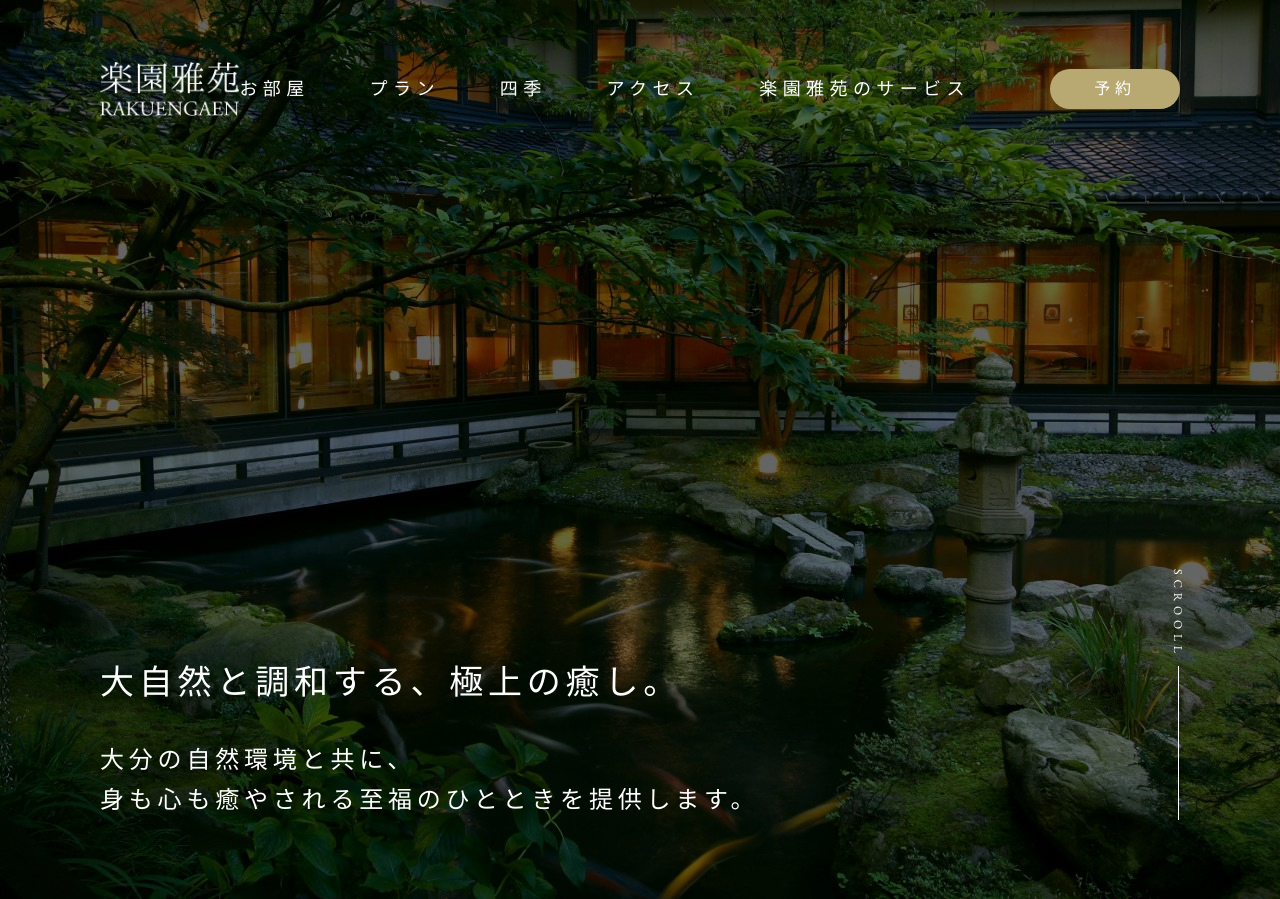
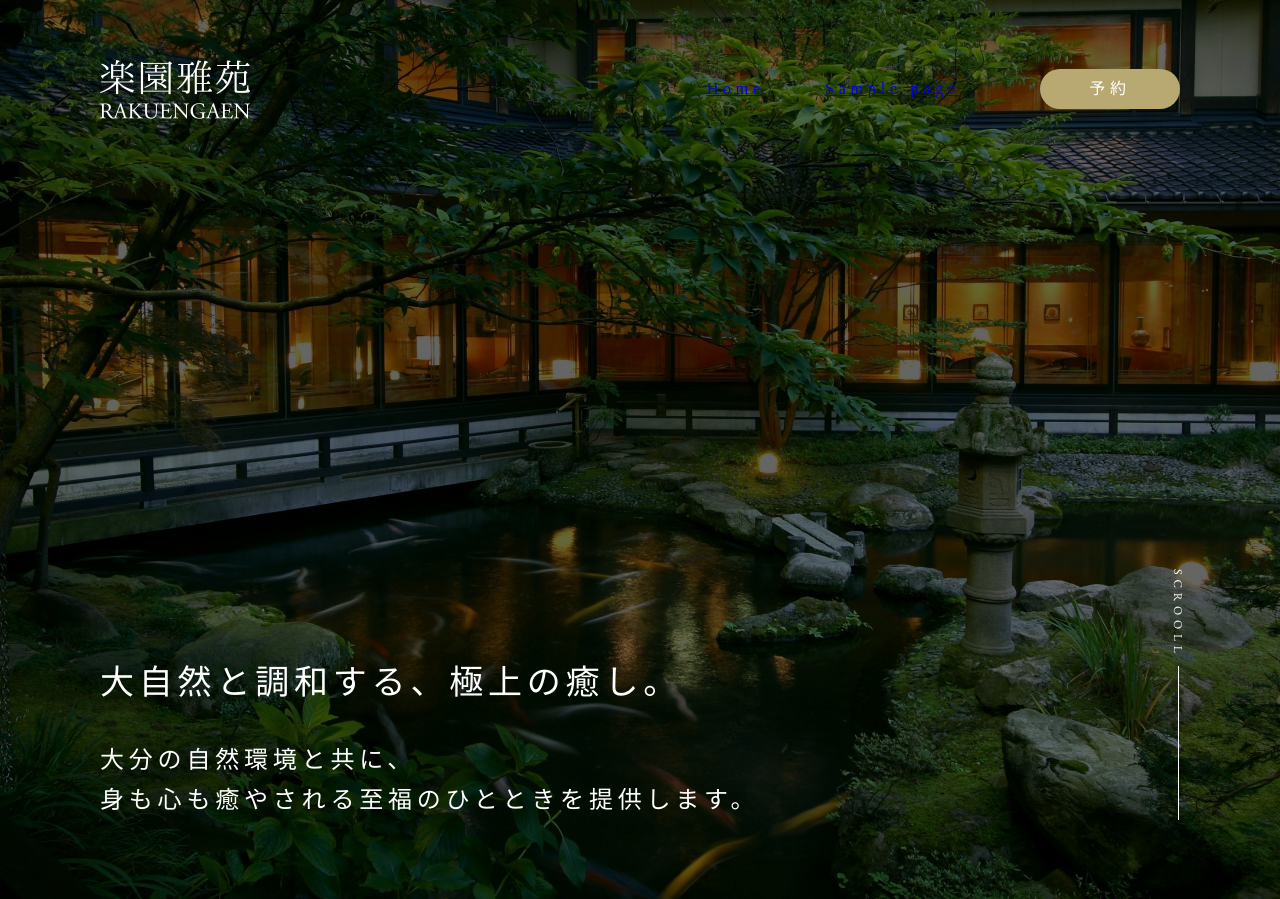
Before and after one commit to ya9ka9mi9/techelite-hp-week6, a WordPress theme: template front-page.php in a window 1280 px wide. Shown: the top 899 px of the page. Run offline with PHP 8.4 and a stand-in for WordPress, Linux system fonts and the light colour scheme; the site name, menu and one post (Sample post) are stand-ins, and other content is empty; some libraries are stand-ins or nearby versions.

Commit message:
演習6-5: header.php / footer.php に分けて get_header / get_footer で呼ぶ
- wp_nav_menu（global / footer）で管理画面のメニューを出す形に
- li / a に Week4 と同じクラスを付けるフィルターを functions.php に追加
- 画像パスを get_template_directory_uri() に、コピーライトの年を自動に

Co-Authored-By: Claude Opus 5.5 <noreply@anthropic.com>

```diff
--- /dev/null
+++ b/footer.php
@@ -0,0 +1,34 @@
+<!-- クラス名は Week4 の includes/footer.php と同じ（Week4 の CSS をそのまま使うため） -->
+<footer class="site-footer">
+  <div class="site-footer__inner">
+    <a href="<?php echo esc_url( home_url( '/' ) ); ?>" class="site-footer__logo">
+      <img src="<?php echo esc_url( get_template_directory_uri() . '/assets/images/logo-gold.png' ); ?>" alt="<?php bloginfo( 'name' ); ?> RAKUENGAEN" width="230" height="90" loading="lazy">
+    </a>
+
+    <nav class="site-footer__nav" aria-label="フッターナビ">
+      <?php
+      wp_nav_menu(
+        array(
+          'theme_location' => 'footer',                // functions.php で登録した棚の名前
+          'container'      => false,
+          'menu_class'     => 'site-footer__nav-list', // Week4 と同じクラス
+          'fallback_cb'    => false,
+        )
+      );
+      ?>
+    </nav>
+
+    <!-- 小さいリンク（運営会社・規約）。ページを作るまでは手書きのまま -->
+    <ul class="site-footer__sub">
+      <li><a href="<?php echo esc_url( home_url( '/about/' ) ); ?>" class="site-footer__link">運営会社情報</a></li>
+      <li><a href="<?php echo esc_url( home_url( '/privacy/' ) ); ?>" class="site-footer__link">プライバシーポリシー</a></li>
+      <li><a href="<?php echo esc_url( home_url( '/terms/' ) ); ?>" class="site-footer__link">利用規約</a></li>
+    </ul>
+
+    <p class="site-footer__copy"><small>&copy; <?php echo esc_html( date( 'Y' ) ); ?> <?php bloginfo( 'name' ); ?></small></p>
+  </div>
+</footer>
+
+<?php wp_footer(); // JS（main.js）を </body> の直前に出す。必須 ?>
+</body>
+</html>
--- a/front-page.php
+++ b/front-page.php
@@ -1,74 +1,5 @@
-<!DOCTYPE html>
-<html lang="ja">
-<head>
-  <meta charset="UTF-8">
-  <meta name="viewport" content="width=device-width, initial-scale=1.0">
-  <meta name="description" content="大分の自然環境と共に、身も心も癒やされる至福のひとときを提供します。日本庭園と温泉の宿、楽園雅苑。">
+<?php get_header(); ?>
 
-  <!-- favicon / OGP（Figma の Favicon・OGP フレームを書き出し） -->
-  <link rel="icon" href="/images/favicon-32.png" sizes="32x32">
-  <link rel="apple-touch-icon" href="/images/apple-touch-icon.png">
-  <meta property="og:type" content="website">
-  <meta property="og:title" content="楽園雅苑｜大自然と調和する、極上の癒し。">
-  <meta property="og:description" content="大分の自然環境と共に、身も心も癒やされる至福のひとときを提供します。日本庭園と温泉の宿、楽園雅苑。">
-  <meta property="og:image" content="/images/ogp.jpg">
-
-  <link rel="preconnect" href="https://fonts.googleapis.com">
-  <link rel="preconnect" href="https://fonts.gstatic.com" crossorigin>
-  <?php wp_head(); // 演習6-4：一時的にここへ。03 で header.php に移す ?>
-</head>
-<body>
-<header class="site-header site-header--top">
-  <div class="site-header__inner">
-    <a href="/index.php" class="site-header__logo">
-      <img src="/images/logo-white.png" alt="楽園雅苑 RAKUENGAEN" width="150" height="59">
-    </a>
-
-    <nav class="global-nav" aria-label="グローバルナビ">
-      <div class="global-nav__panel">
-        <ul class="global-nav__list">
-                                  <li class="global-nav__item">
-              <a href="/index.php#rooms"
-                 class="global-nav__link"
-                 >
-                お部屋              </a>
-            </li>
-                                  <li class="global-nav__item">
-              <a href="/index.php#plan"
-                 class="global-nav__link"
-                 >
-                プラン              </a>
-            </li>
-                                  <li class="global-nav__item">
-              <a href="/index.php#season"
-                 class="global-nav__link"
-                 >
-                四季              </a>
-            </li>
-                                  <li class="global-nav__item">
-              <a href="/index.php#access"
-                 class="global-nav__link"
-                 >
-                アクセス              </a>
-            </li>
-                                  <li class="global-nav__item">
-              <a href="/service.php"
-                 class="global-nav__link"
-                 >
-                楽園雅苑のサービス              </a>
-            </li>
-                  </ul>
-      </div>
-    </nav>
-
-    <a href="/contact.php" class="site-header__reserve">予約</a>
-
-    <button class="site-header__toggle" aria-label="menu メニューを開く" aria-expanded="false">
-      <span class="site-header__toggle-lines"><span></span><span></span><span></span></span>
-      <span class="site-header__toggle-text">menu</span>
-    </button>
-  </div>
-</header>
 <main>
 
 <!-- ① ヒーロー -->
@@ -364,33 +295,5 @@
 </section>
 
 </main>
-<footer class="site-footer">
-  <div class="site-footer__inner">
-    <a href="/index.php" class="site-footer__logo">
-      <img src="/images/logo-gold.png" alt="楽園雅苑 RAKUENGAEN" width="230" height="90" loading="lazy">
-    </a>
 
-    <nav class="site-footer__nav" aria-label="フッターナビ">
-      <ul class="site-footer__nav-list">
-                  <li><a href="/index.php#rooms" class="site-footer__link">お部屋</a></li>
-                  <li><a href="/index.php#plan" class="site-footer__link">プラン</a></li>
-                  <li><a href="/index.php#season" class="site-footer__link">四季</a></li>
-                  <li><a href="/index.php#access" class="site-footer__link">アクセス</a></li>
-                  <li><a href="/service.php" class="site-footer__link">楽園雅苑のサービス</a></li>
-                  <li><a href="/blog.php" class="site-footer__link">ブログ</a></li>
-                  <li><a href="/news.php" class="site-footer__link">お知らせ</a></li>
-              </ul>
-    </nav>
-
-    <ul class="site-footer__sub">
-              <li><a href="/about.php" class="site-footer__link">運営会社情報</a></li>
-              <li><a href="/privacy.php" class="site-footer__link">プライバシーポリシー</a></li>
-              <li><a href="/terms.php" class="site-footer__link">利用規約</a></li>
-          </ul>
-
-    <p class="site-footer__copy"><small>&copy; RAKUGAEN.</small></p>
-  </div>
-</footer>
-<?php wp_footer(); // 演習6-4：一時的にここへ。03 で footer.php に移す ?>
-</body>
-</html>
+<?php get_footer(); ?>
--- a/functions.php
+++ b/functions.php
@@ -50,3 +50,25 @@ function rakuen_enqueue_assets() {
 	);
 }
 add_action( 'wp_enqueue_scripts', 'rakuen_enqueue_assets' );
+
+/**
+ * メニューの li / a に Week4 と同じクラスを付ける（Week4 の CSS をそのまま効かせるため）
+ */
+function rakuen_nav_item_class( $classes, $item, $args ) {
+	if ( isset( $args->theme_location ) && 'global' === $args->theme_location ) {
+		$classes[] = 'global-nav__item'; // ヘッダーの <li>
+	}
+	return $classes;
+}
+add_filter( 'nav_menu_css_class', 'rakuen_nav_item_class', 10, 3 );
+
+function rakuen_nav_link_class( $atts, $item, $args ) {
+	if ( isset( $args->theme_location ) && 'global' === $args->theme_location ) {
+		$atts['class'] = 'global-nav__link'; // ヘッダーの <a>
+	}
+	if ( isset( $args->theme_location ) && 'footer' === $args->theme_location ) {
+		$atts['class'] = 'site-footer__link'; // フッターの <a>
+	}
+	return $atts;
+}
+add_filter( 'nav_menu_link_attributes', 'rakuen_nav_link_class', 10, 3 );
--- /dev/null
+++ b/header.php
@@ -0,0 +1,48 @@
+<!DOCTYPE html>
+<html <?php language_attributes(); ?>>
+<head>
+  <meta charset="<?php bloginfo( 'charset' ); ?>">
+  <meta name="viewport" content="width=device-width, initial-scale=1.0">
+  <meta name="description" content="<?php bloginfo( 'description' ); ?>">
+
+  <!-- favicon（Week4 と同じ画像。場所はテーマの assets/images） -->
+  <link rel="icon" href="<?php echo esc_url( get_template_directory_uri() . '/assets/images/favicon-32.png' ); ?>" sizes="32x32">
+  <link rel="apple-touch-icon" href="<?php echo esc_url( get_template_directory_uri() . '/assets/images/apple-touch-icon.png' ); ?>">
+
+  <link rel="preconnect" href="https://fonts.googleapis.com">
+  <link rel="preconnect" href="https://fonts.gstatic.com" crossorigin>
+  <?php wp_head(); // CSS（02 で並べたもの）と <title> をここに出す。必須 ?>
+</head>
+<body <?php body_class(); ?>>
+<?php wp_body_open(); ?>
+
+<!-- クラス名は Week4 の includes/header.php と同じ（Week4 の CSS と main.js をそのまま使うため） -->
+<header class="site-header<?php echo is_front_page() ? ' site-header--top' : ''; ?>">
+  <div class="site-header__inner">
+    <a href="<?php echo esc_url( home_url( '/' ) ); ?>" class="site-header__logo">
+      <img src="<?php echo esc_url( get_template_directory_uri() . '/assets/images/logo-white.png' ); ?>" alt="<?php bloginfo( 'name' ); ?> RAKUENGAEN" width="150" height="59">
+    </a>
+
+    <nav class="global-nav" aria-label="グローバルナビ">
+      <div class="global-nav__panel">
+        <?php
+        wp_nav_menu(
+          array(
+            'theme_location' => 'global',           // functions.php で登録した棚の名前
+            'container'      => false,              // 余計な <div> で囲まない
+            'menu_class'     => 'global-nav__list', // <ul> に付けるクラス（Week4 と同じ）
+            'fallback_cb'    => false,              // メニューが無い時は何も出さない
+          )
+        );
+        ?>
+      </div>
+    </nav>
+
+    <a href="<?php echo esc_url( home_url( '/contact/' ) ); ?>" class="site-header__reserve">予約</a>
+
+    <button class="site-header__toggle" aria-label="menu メニューを開く" aria-expanded="false">
+      <span class="site-header__toggle-lines"><span></span><span></span><span></span></span>
+      <span class="site-header__toggle-text">menu</span>
+    </button>
+  </div>
+</header>
```
